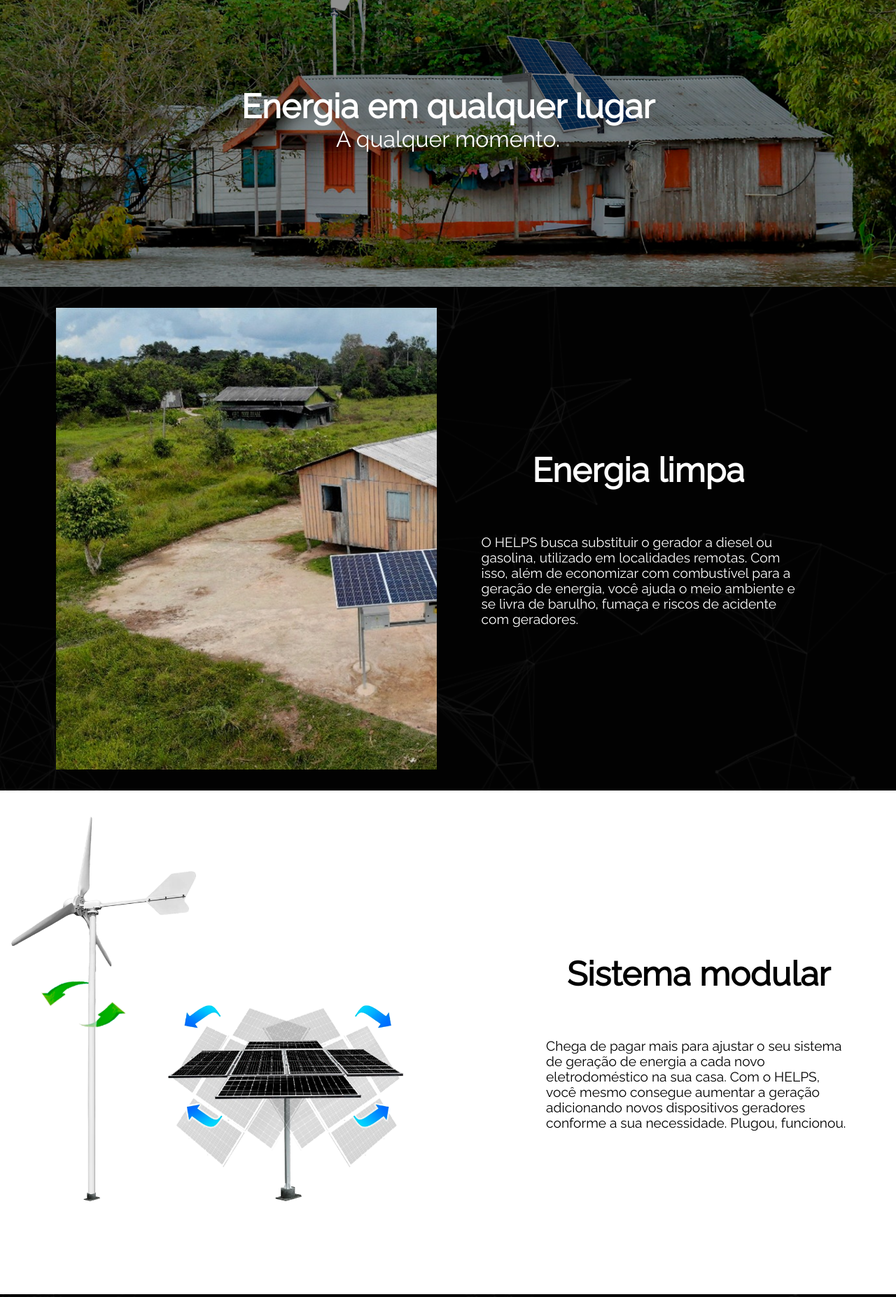
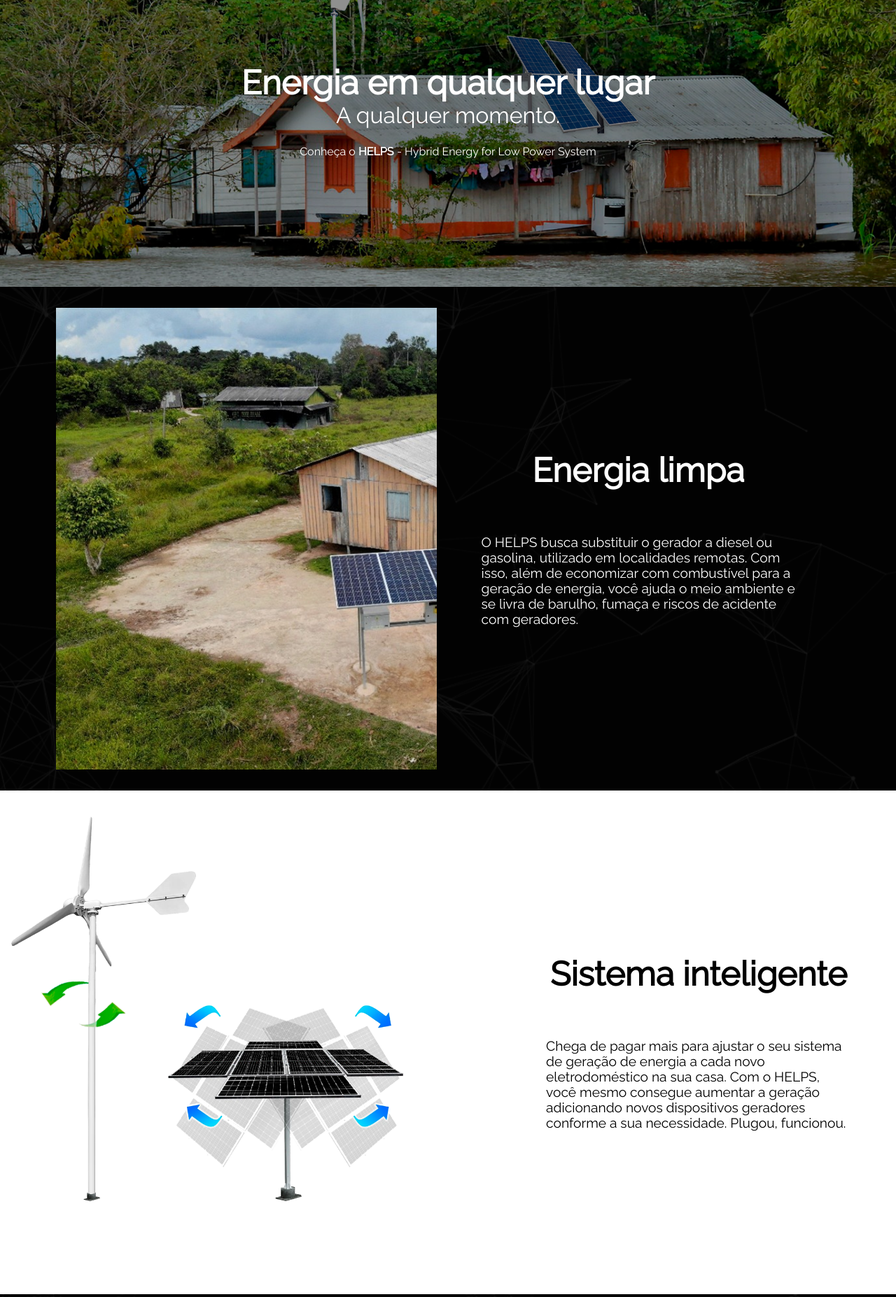
Before and after one commit to Tusk-UFPA/tusk-site, a Flask app: page / in a window 1280 px wide. Shown: the part 70-1924 px from the top of the page at 70% size. Run offline with Flask 3, Linux system fonts and the light colour scheme.

Commit message:
do proferddor

```diff
--- a/assets/css/index.css
+++ b/assets/css/index.css
@@ -196,6 +196,15 @@
 
 .header-text>span {
     font-size: 2rem;
+}
+
+.helps{
+    padding: 1.5rem 0;
+}
+
+.helps>span{
+    padding-right: 0.3rem;
+    font-weight: 700 !important;
 }
 
 .solucao {
@@ -677,10 +686,15 @@
 }
 
 .footer {
+    display: flex;
+    justify-content: center;
+    align-items: center;
     height: 10vh;
     background: #24242b;
 }
-
+.footer>span {
+    font-size: 1.5rem;
+}
 
 @media only screen and (max-width: 770px) {
     .mobile{
@@ -814,6 +828,8 @@
         font-size: 1.5rem;
     }
 
+
+
     .forms-text{
         width: 100%;
     }
--- a/index.html
+++ b/index.html
@@ -56,6 +56,7 @@
                     <div class="header-text">
                         <h1>Energia em qualquer lugar</h1>
                         <span>A qualquer momento.</span>
+                        <p class="helps">Conheça o <span>HELPS</span>- Hybrid Energy for Low Power System</p>
                     </div>
                     <!-- <div class="input">
                         <input type="text">
@@ -78,26 +79,12 @@
             </div>
         </div>
 
-
-        <!-- <div id="solucao" class="solucao">
-            <div class="img-container">
-            </div>
-            <div class="solucao-text">
-                <h2>Energia limpa</h2>
-                <p>
-                    O HELPS busca substituir o gerador a diesel ou gasolina, utilizado em localidades remotas. Com isso,
-                    além de economizar com combustível para a geração de energia, você ajuda o meio ambiente e se livra
-                    de barulho, fumaça e riscos de acidente com geradores.
-                </p>
-            </div>
-        </div> -->
-
-        <div class="input-containar-4">
+        <div id="solucao" class="input-containar-4">
             <div class="image-container">
                 <img class="img-w" src="assets/img/mobile/mobile_Sistemainteligente.png" alt="" srcset="">
             </div>
             <div class="p-10 deshboard ">
-                <h2>Sistema modular</h2>
+                <h2>Sistema inteligente</h2>
                 <p>
                     Chega de pagar mais para ajustar o seu sistema de geração de energia a cada novo eletrodoméstico na
                     sua casa. Com o HELPS, você mesmo consegue aumentar a geração adicionando novos dispositivos
@@ -313,7 +300,7 @@
 
     </div>
     <footer class="footer">
-        hi
+        <span>2023 &copy; Tusk</span>
     </footer>
 </body>
 
```
